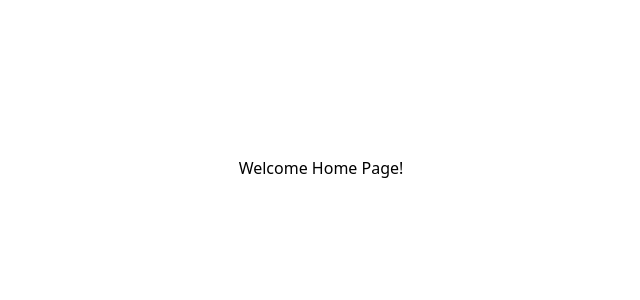
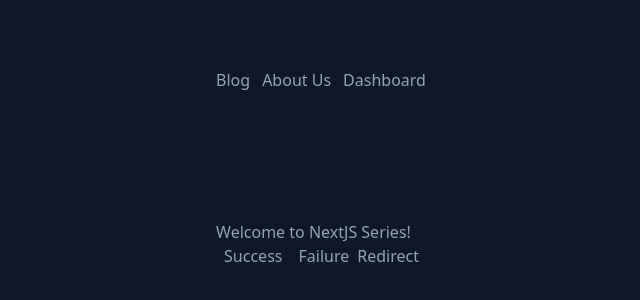
Before and after one commit to designervenkat/nextjs-ts-series, a Next.js app: page / in a window 1280 px wide. Shown: the part 232-532 px from the top of the page, without its empty margins (319-959 px from the left). Built offline with nearby package versions, Linux system fonts and the light colour scheme.

Commit message:
Links and Navigations

```diff
--- a/src/app/layout.tsx
+++ b/src/app/layout.tsx
@@ -1,3 +1,4 @@
+import Navigation from '@/components/Navigation'
 import './main.css'
 import type { Metadata } from 'next'
 
@@ -19,8 +20,9 @@
 }) {
   return (
     <html lang="en">
-      <body className="h-screen grid place-content-center w-full">
+      <body className="h-screen bg-slate-900 text-slate-400 grid place-content-center w-full">
 
+        <Navigation />
         <main>
             {children}
         </main>
--- a/src/app/page.tsx
+++ b/src/app/page.tsx
@@ -1,31 +1,26 @@
+"use client"
+import Link from "next/link";
+import { useRouter } from "next/navigation";// client component
+// import { redirect } from "next/navigation";// server component
+
 export default function HomePage() {
-  console.log("Hello");
+  const router = useRouter()
+
+  const handleRedirect = () => {
+    setTimeout(() => {
+    router.push('/dashboard')
+    // redirect('/dashboard') // use this in SC
+    },1000)
+  }
 
   return (
     <div>
-      <h1>Welcome Home Page!</h1>
+      <h1>Welcome to NextJS Series!</h1>
+
+      <Link className="mx-2 " href="/dashboard">Success</Link>
+      <Link className="mx-2 " href="/about-us">Failure</Link>
+
+      <button onClick={handleRedirect}>Redirect</button>
     </div>
   )
 }
-
-
-// RSC React Server Component =
-
-// Server Components = Default -
-// Fetch Data and Read Files
-// Cannot be interactive
-// Cannot use any hooks useState useEffect
-
-
-// Client Components
-// Cannot read files ...
-// Can be interactive
-// Can use any hooks useState useEffect
-
-// home - root path - domain.com /
-// domain.com/about
-// domain.com/blog
-
-
-// youdomain.com
-// youdomain.com/about-us
--- /dev/null
+++ b/src/components/Navigation.tsx
@@ -0,0 +1,34 @@
+'use client'
+import Link from 'next/link'
+import { usePathname } from "next/navigation"
+
+
+const navLinks = [
+  { name: "Blog", href: "/blog" },
+  { name: "About Us", href: "/about-us" },
+  { name: "Dashboard", href: "/dashboard" }
+]
+
+export default function Navigation() {
+
+  const path = usePathname()
+
+  return (
+    <div className='gap-x-3 mb-32 flex items-center justify-between'>
+
+      {navLinks.map((item) => {
+
+        const isActive = path.startsWith(item.href)
+
+        return (
+          <Link key={item.name} href={item.href}
+          className={isActive ? "text-orange-400 underline" : ""}>
+            {item.name}
+          </Link>
+        )
+      })}
+
+
+    </div>
+  )
+}
```
